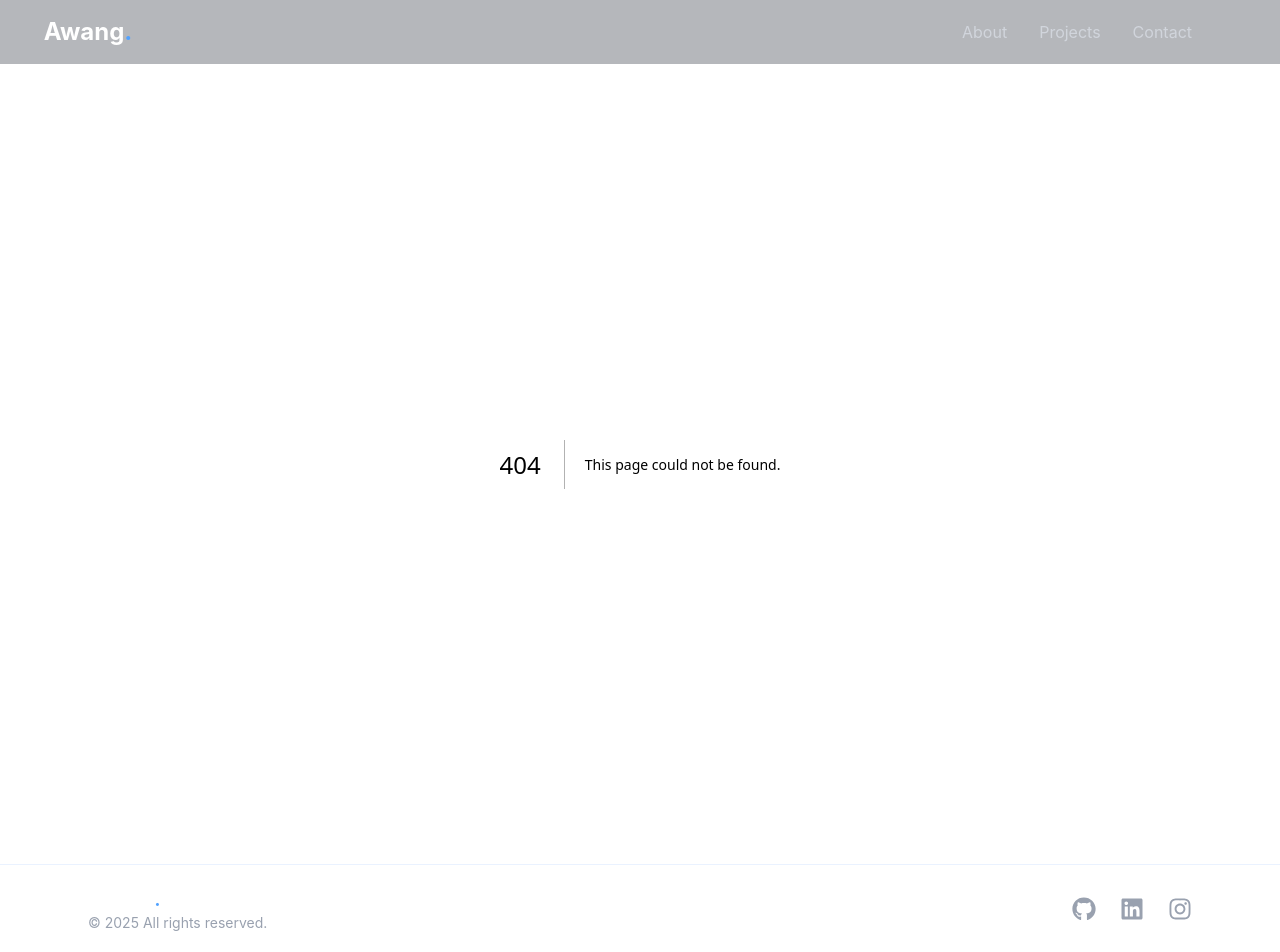
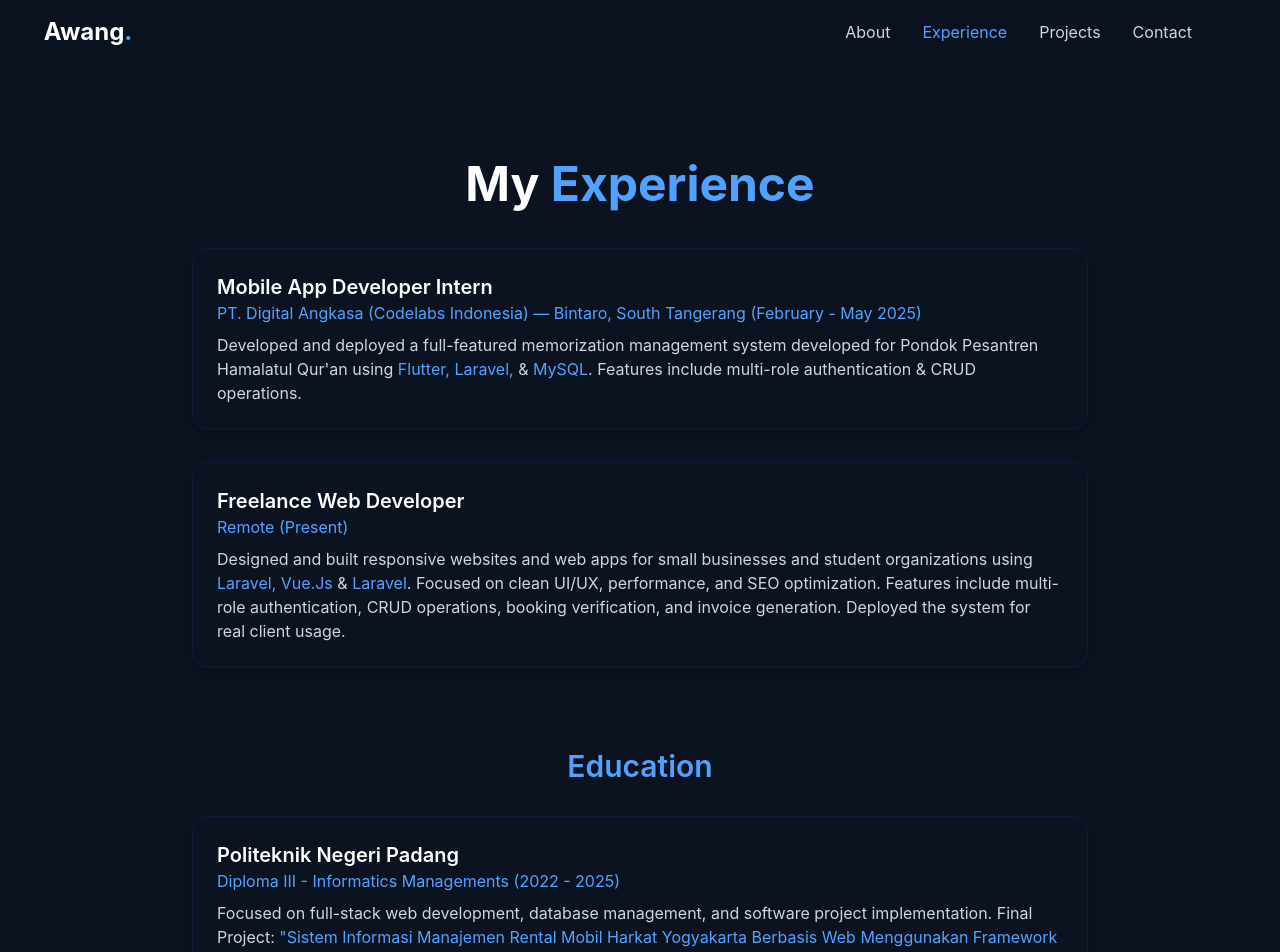
Before and after one commit to mun4wwar/porto-awang, a Next.js app: page /experience in a window 1280 px wide. Before the commit this address had no page. Shown: the top 952 px of the page. Built offline with nearby package versions, Linux system fonts and the light colour scheme.

Commit message:
update experience & education

```diff
--- /dev/null
+++ b/src/app/experience/page.jsx
@@ -0,0 +1,5 @@
+import ExperienceSection from "@/components/ExperienceSection";
+
+export default function ExperiencesPage() {
+    return <ExperienceSection key="experience-page" />;
+}
--- a/src/app/projects/page.jsx
+++ b/src/app/projects/page.jsx
@@ -1,5 +1,5 @@
-import ProjectsSection from "@/components/ProjectSection";
+import ProjectSection from "@/components/ProjectSection";
 
 export default function ProjectsPage() {
-  return <ProjectsSection />;
+  return <ProjectSection key="projects-page" />;
 }
--- a/src/components/AboutSection.jsx
+++ b/src/components/AboutSection.jsx
@@ -44,6 +44,35 @@ export default function AboutSection() {
           own mini projects. Always learning, always improving 🚀
         </p>
       </motion.div>
+
+      {/* SKILLS SECTION */}
+      <motion.div
+        initial={{ opacity: 0, y: 40 }}
+        animate={{ opacity: 1, y: 0 }}
+        transition={{ duration: 0.9, delay: 0.4 }}
+        className="mt-16 max-w-4xl text-center"
+      >
+        <h2 className="text-3xl font-semibold mb-8 text-blue-400">
+          Skills & Tools
+        </h2>
+
+        <div className="flex flex-wrap justify-center gap-4 pb-10">
+          {[
+            "HTML", "CSS", "JavaScript", "PHP", "Laravel", "Next.js",
+            "React", "Flutter", "MySQL", "Git", "Tailwind CSS",
+            "REST API"
+          ].map((skill, index) => (
+            <motion.span
+              key={index}
+              whileHover={{ scale: 1.1, backgroundColor: "rgba(96,165,250,0.15)" }}
+              className="px-4 py-2 border border-blue-400/20 rounded-full text-blue-300 text-sm md:text-base font-medium bg-blue-500/5 backdrop-blur-sm shadow-md transition-all duration-300 hover:border-blue-400/40"
+            >
+              {skill}
+            </motion.span>
+          ))}
+        </div>
+      </motion.div>
+
     </section>
   );
 }
--- /dev/null
+++ b/src/components/ExperienceSection.jsx
@@ -0,0 +1,85 @@
+"use client";
+
+import { motion } from "framer-motion";
+
+export default function ExperienceSection() {
+    return (
+        <section className="min-h-[calc(100vh-64px)] flex flex-col items-center bg-[var(--color-navy-dark)] text-center px-6 pt-24 pb-20 text-white">
+            {/* TITLE */}
+            <motion.h1
+                initial={{ opacity: 0, y: -30 }}
+                animate={{ opacity: 1, y: 0 }}
+                transition={{ duration: 0.8 }}
+                className="text-4xl md:text-5xl font-bold mb-10"
+            >
+                My <span className="text-blue-400">Experience</span>
+            </motion.h1>
+
+            {/* EXPERIENCE SECTION */}
+            <motion.div
+                initial={{ opacity: 0, y: 40 }}
+                animate={{ opacity: 1, y: 0 }}
+                transition={{ duration: 0.8 }}
+                className="max-w-4xl w-full space-y-8 text-left"
+            >
+                <div className="bg-[var(--color-navy-light)] border border-blue-500/10 p-6 rounded-2xl shadow-lg hover:shadow-blue-500/10 transition">
+                    <h3 className="text-xl font-semibold text-white">
+                        Mobile App Developer Intern
+                    </h3>
+                    <p className="text-blue-400">PT. Digital Angkasa (Codelabs Indonesia) — Bintaro, South Tangerang (February - May 2025)</p>
+                    <p className="text-gray-300 mt-2">
+                        Developed and deployed a full-featured memorization management system developed for Pondok Pesantren Hamalatul Qur'an using{" "}
+                        <span className="text-blue-400">Flutter, </span>{" "}
+                        <span className="text-blue-400">Laravel, </span> &{" "}
+                        <span className="text-blue-400">MySQL</span>.
+                        Features include multi-role authentication & CRUD operations.
+                    </p>
+                </div>
+
+                <div className="bg-[var(--color-navy-light)] border border-blue-500/10 p-6 rounded-2xl shadow-lg hover:shadow-blue-500/10 transition">
+                    <h3 className="text-xl font-semibold text-white">
+                        Freelance Web Developer
+                    </h3>
+                    <p className="text-blue-400">Remote (Present)</p>
+                    <p className="text-gray-300 mt-2">
+                        Designed and built responsive websites and web apps for small businesses and
+                        student organizations using{" "}
+                        <span className="text-blue-400">Laravel, </span>{" "}
+                        <span className="text-blue-400">Vue.Js</span> &{" "}
+                        <span className="text-blue-400">Laravel</span>.
+                        Focused on clean UI/UX, performance, and SEO optimization. Features include multi-role authentication, CRUD operations, booking verification,
+                        and invoice generation. Deployed the system for real client usage.
+                    </p>
+                </div>
+            </motion.div>
+
+            {/* EDUCATION SECTION */}
+            <motion.div
+                initial={{ opacity: 0, y: 40 }}
+                whileInView={{ opacity: 1, y: 0 }}
+                transition={{ duration: 0.8, delay: 0.2 }}
+                viewport={{ once: true }}
+                className="mt-20 max-w-4xl w-full text-left"
+            >
+                <h2 className="text-3xl font-semibold mb-8 text-center text-blue-400">
+                    Education
+                </h2>
+
+                <div className="bg-[var(--color-navy-light)] border border-blue-500/10 p-6 rounded-2xl shadow-lg hover:shadow-blue-500/10 transition">
+                    <h3 className="text-xl font-semibold text-white">
+                        Politeknik Negeri Padang
+                    </h3>
+                    <p className="text-blue-400">Diploma III - Informatics Managements (2022 - 2025)</p>
+                    <p className="text-gray-300 mt-2">
+                        Focused on full-stack web development, database management, and software project
+                        implementation.
+                        Final Project:{" "}
+                        <span className="text-blue-400">
+                            "Sistem Informasi Manajemen Rental Mobil Harkat Yogyakarta Berbasis Web Menggunakan Framework Laravel” (Laravel, Vue.js, dan Tailwind CSS)
+                        </span>.
+                    </p>
+                </div>
+            </motion.div>
+        </section>
+    );
+}
--- a/src/components/Hero.jsx
+++ b/src/components/Hero.jsx
@@ -77,7 +77,7 @@ export default function Hero() {
         <div className="flex gap-4 justify-center">
           <Link
             href="/projects"
-            className="px-6 py-3 bg-blue-500/90 text-white font-semibold rounded-xl hover:shadow-[0_0_18px_rgba(96,165,250,0.4)] transition-all duration-300"
+            className="relative px-6 py-3 rounded-xl text-white font-semibold bg-[#0b1220] border border-blue-400/50 hover:border-blue-400 hover:shadow-[0_0_25px_4px_rgba(96,165,250,0.4)] transition-all duration-300"
           >
             View Projects
           </Link>
--- a/src/components/Navbar.jsx
+++ b/src/components/Navbar.jsx
@@ -12,6 +12,7 @@ export default function Navbar() {
 
   const links = [
     { href: "/about", label: "About" },
+    { href: "/experience", label: "Experience" },
     { href: "/projects", label: "Projects" },
     { href: "/contact", label: "Contact" },
   ];
--- a/src/components/ProjectSection.jsx
+++ b/src/components/ProjectSection.jsx
@@ -60,13 +60,12 @@ export default function ProjectSection() {
             target="_blank"
             rel="noopener noreferrer"
             initial={{ opacity: 0, y: 50, scale: 0.95 }}
-            whileInView={{ opacity: 1, y: 0, scale: 1 }}
+            animate={{ opacity: 1, y: 0 }}
             transition={{
               duration: 0.6,
               delay: i * 0.15,
               ease: "easeOut",
             }}
-            viewport={{ once: true, amount: 0.2 }}
             className="group bg-[var(--color-navy-light)] border border-blue-500/10 hover:border-blue-500/40 hover:shadow-[0_0_20px_#3b82f6aa] transition-all duration-300 rounded-2xl p-6 flex flex-col hover:-translate-y-1"
           >
             <h2 className="text-2xl font-bold mb-3 group-hover:text-blue-400 transition">
```
Also changed, not shown: public/gweh.jpg.
